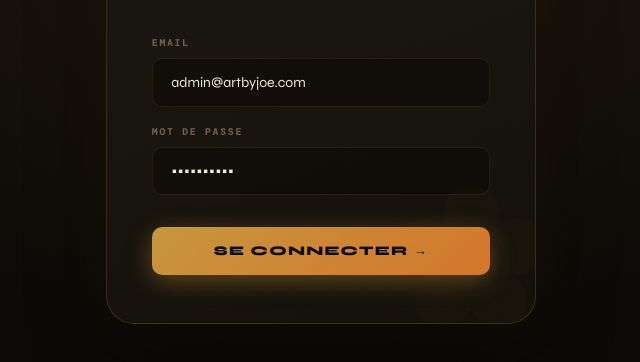
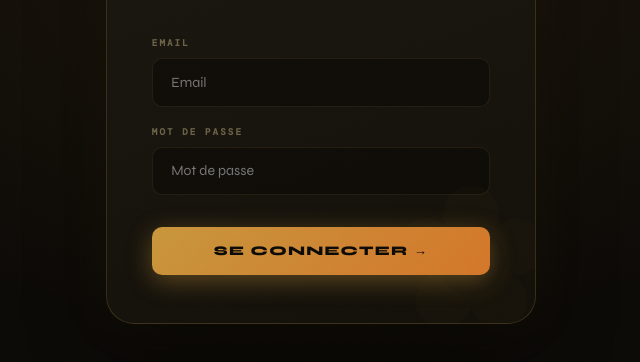
Before and after one commit to johaoooo/ArtByJoe, a website: page admin.html in a window 1280 px wide. Shown: the part 332-694 px from the top of the page, without its empty margins (319-959 px from the left). Drawn offline with nearby package versions, Linux system fonts and the light colour scheme; a web font is replaced by a local one.

Commit message:
Fix: remove hardcoded credentials from login form

```diff
--- a/admin.html
+++ b/admin.html
@@ -420,8 +420,8 @@ table.dt tbody tr:hover td{background:rgba(200,151,60,.03);}
       <h1>Art by Joe</h1>
       <p>Espace Administration</p>
     </div>
-    <div class="lg"><label>Email</label><input type="email" id="le" value="admin@artbyjoe.com"/></div>
-    <div class="lg"><label>Mot de passe</label><input type="password" id="lp" value="Admin1234!"/></div>
+    <div class="lg"><label>Email</label><input type="email" id="le" placeholder="Email"/></div>
+    <div class="lg"><label>Mot de passe</label><input type="password" id="lp" placeholder="Mot de passe"/></div>
     <button class="lbtn" id="lbtn">Se connecter →</button>
     <div class="lerr" id="lerr">Email ou mot de passe incorrect</div>
   </div>
```
